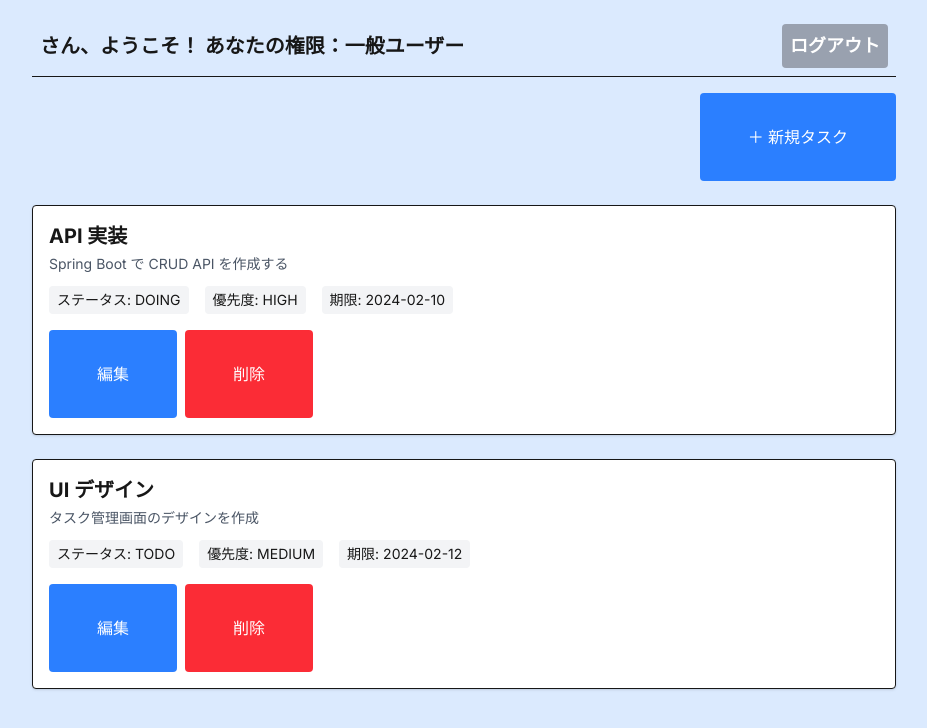
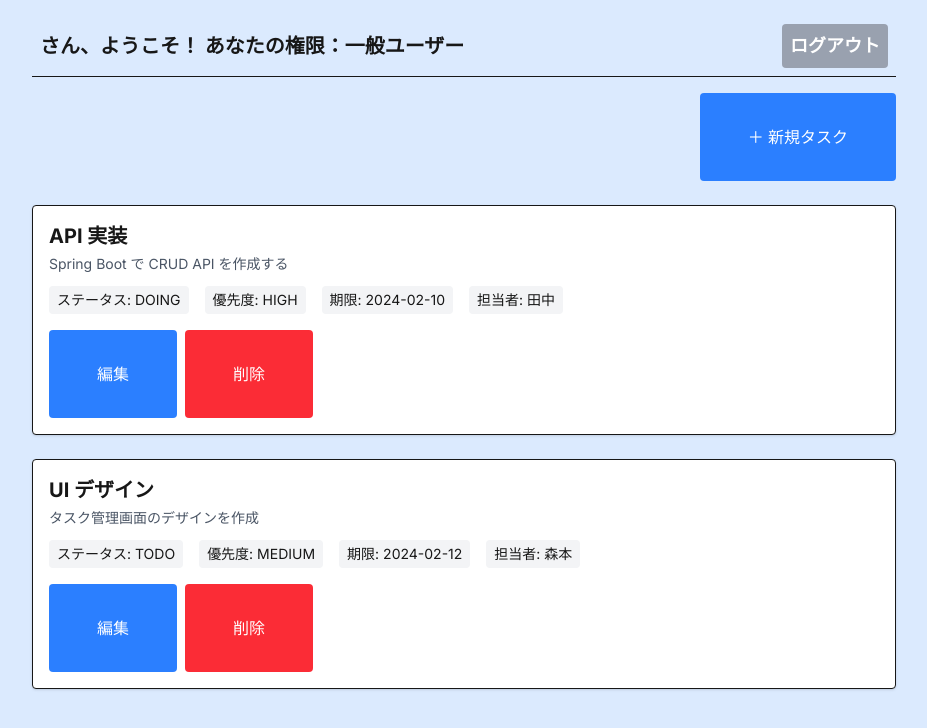
Before and after one commit to takasi0118-max/Project, a Next.js app in the folder frontend/: page /member in a window 1280 px wide. Shown: the top 728 px of the page, without its empty margins (176-1103 px from the left). Built offline with nearby package versions, Linux system fonts and the light colour scheme.

Commit message:
assignedToの追加

```diff
--- a/frontend/components/task/TaskCard.tsx
+++ b/frontend/components/task/TaskCard.tsx
@@ -15,6 +15,7 @@ export default function TaskCard({
     status: string;
     priority: string;
     dueDate: string;
+    assignedTo: string;
   };
   onEdit: (id: number) => void;
   onDelete: (id: number) => void;
@@ -35,6 +36,9 @@ export default function TaskCard({
         <span className="px-2 py-1 bg-gray-100 rounded">
           期限: {task.dueDate}
         </span>
+        <span className="px-2 py-1 bg-gray-100 rounded">
+          担当者: {task.assignedTo}
+        </span>
       </div>
 
       <div className="flex gap-2">
```
